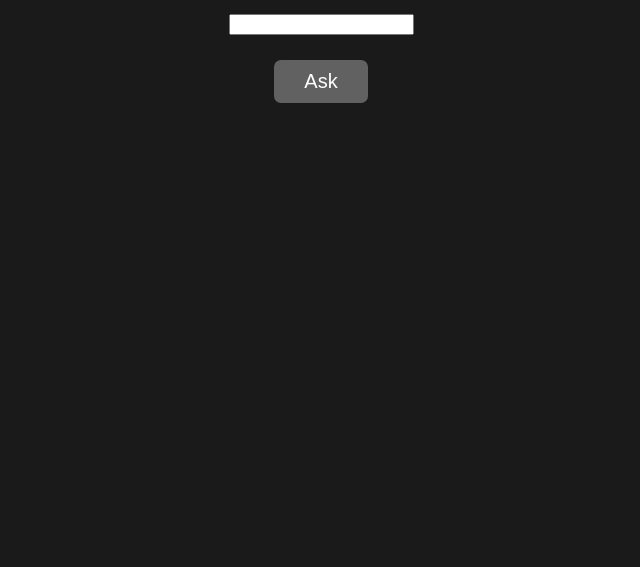
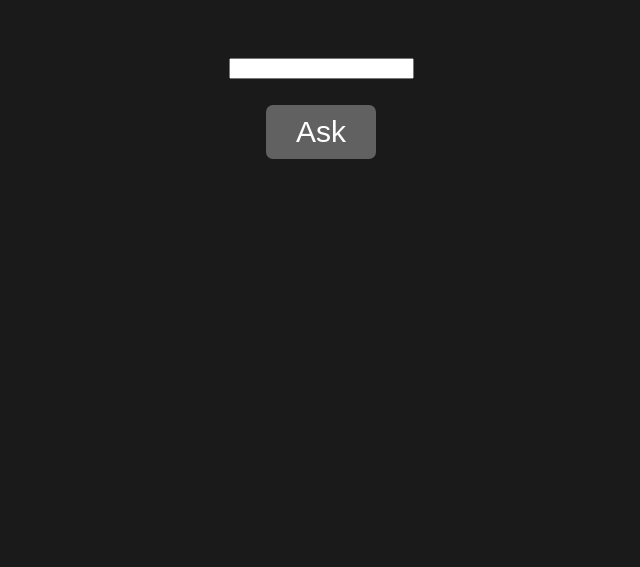
Before and after one commit to M1TY0/M1Ty07-GPT, a plain HTML site: page index.html.html in a window 1280 px wide. Shown: the part 233-800 px from the top of the page, without its empty margins (319-959 px from the left). Drawn offline with Linux system fonts and the light colour scheme.

Commit message:
Update style.css

```diff
--- a/style.css
+++ b/style.css
@@ -3,12 +3,13 @@
     width: 50%;
     margin: auto;
     text-align: center;
+    font-size: 30px;
 }
 .addButton{
     margin-top: 25px;
     background-color: rgb(98, 97, 97);
     border: none;
-    font-size: 20px;
+    font-size: 30px;
     padding:10px ;
     padding-left: 30px;
     padding-right: 30px;
@@ -19,9 +20,11 @@
 .textbox{
     margin-top: 60px;
 
+
 }
 .addButton:hover{
     background-color:rgb(77, 76, 76);
+
 }
 .paragraph{
     font-family:Copperplate;
```
